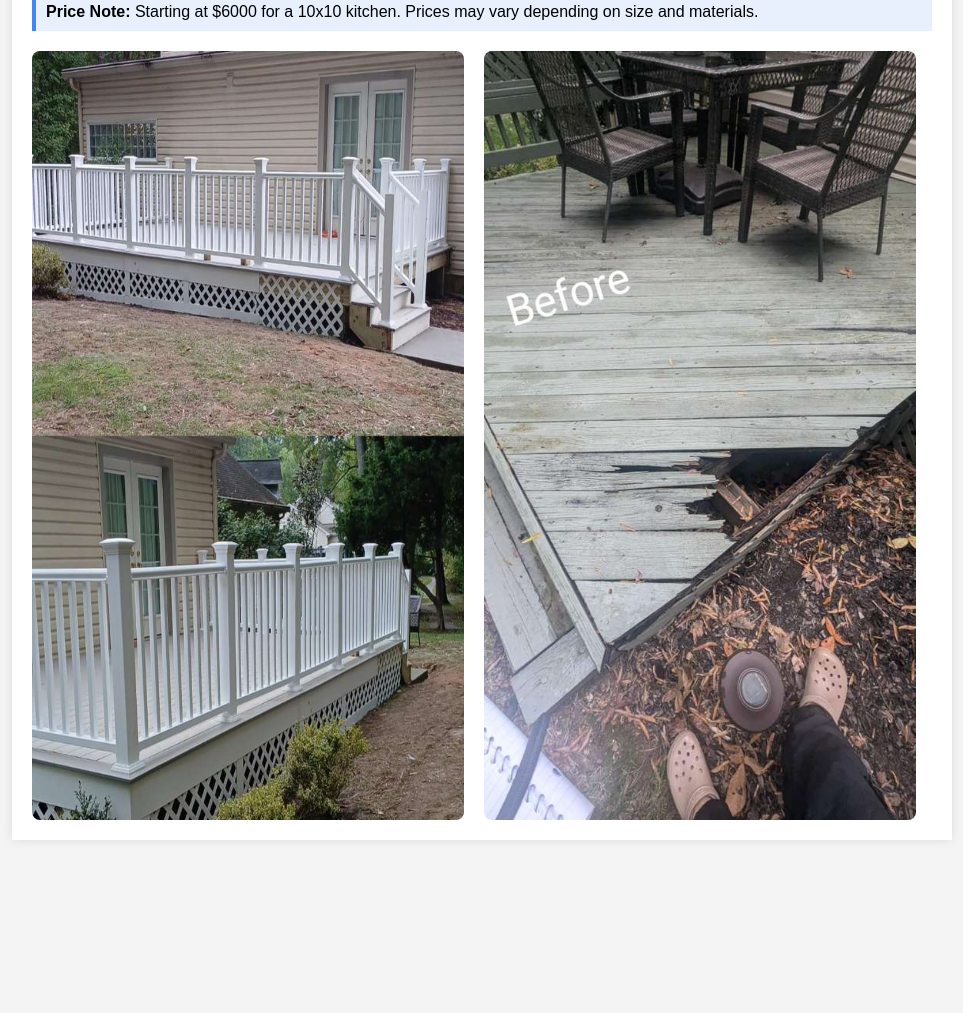
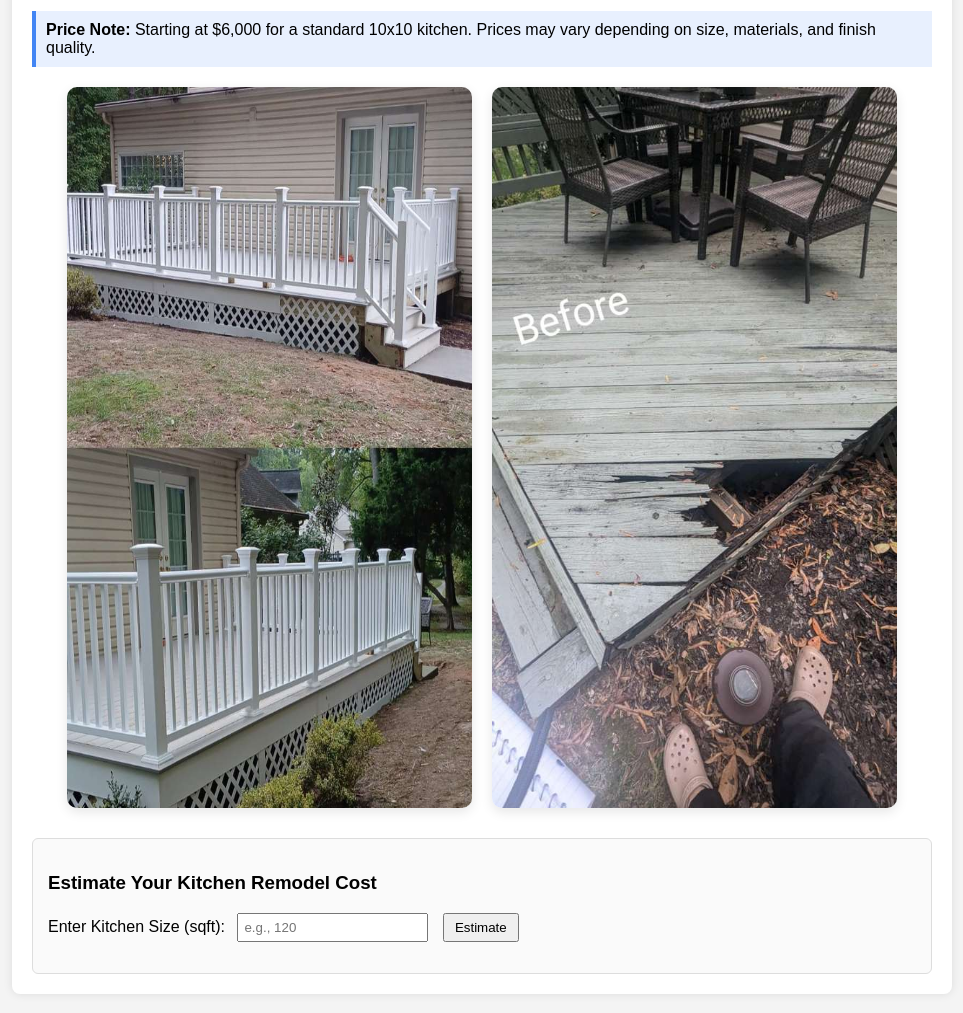
Before and after one commit to Realestateagent-web/Class-A-contracter-Website-, a plain HTML site: page kitchen-remodel.html in a window 1280 px wide. Shown: the part 181-1194 px from the top of the page, without its empty margins (158-1121 px from the left). Before the commit the page ends 1061 px from the top, so only its background shows below. Drawn offline with Linux system fonts and the light colour scheme.

Commit message:
Enhance kitchen remodel page styling and content
Updated the kitchen remodel HTML to enhance styling and content. Added border-radius to the container, improved image hover effects, and refined the price note.

```diff
--- a/kitchen-remodel.html
+++ b/kitchen-remodel.html
@@ -16,6 +16,7 @@
       background: white;
       padding: 20px;
       box-shadow: 0 0 10px rgba(0,0,0,0.1);
+      border-radius: 8px;
     }
     h1 {
       color: #2c3e50;
@@ -31,22 +32,63 @@
       flex-wrap: wrap;
       gap: 20px;
       margin-top: 20px;
+      justify-content: center;
     }
     .gallery img {
-            width: 48%;
-            border-radius: 8px;
+      width: 45%;
+      border-radius: 10px;
+      box-shadow: 0 4px 12px rgba(0,0,0,0.1);
+      transition: transform 0.3s ease, box-shadow 0.3s ease;
+    }
+    .gallery img:hover {
+      transform: scale(1.05);
+      box-shadow: 0 6px 18px rgba(0,0,0,0.25);
     }
     .calculator {
-            margin-top: 20px;
-            background: #fefefe;
+      margin-top: 30px;
+      background: #fafafa;
       padding: 15px;
       border: 1px solid #ddd;
+      border-radius: 6px;
     }
   </style>
 </head>
 <body>
   <div class="container">
     <h1>Kitchen Remodel</h1>
-    <p>Transform your kitchen into a modern, functional space that reflects your style.</p>
-    <div class="note"><strong>Price Note:</strong> Starting at $6000 for a 10x10 kitchen. Prices may vary depending on size and materials.</div>
-<div class="gallery"><img src="MEITU_20241005_091636816.jpg" alt="MEITU_20241005_091636816.jpg" /><img src="MEITU_20241005_091606572.jpg" alt="MEITU_20241005_091606572.jpg" /></div></div></body></html>
+    <p>Transform your kitchen into a modern, functional space that reflects your style. We handle everything — from layout redesigns and cabinetry to lighting, flooring, and high-end finishes.</p>
+    <div class="note">
+      <strong>Price Note:</strong> Starting at $6,000 for a standard 10x10 kitchen. Prices may vary depending on size, materials, and finish quality.
+    </div>
+
+    <!-- Photo Gallery -->
+    <div class="gallery">
+      <img src="./MEITU_20241005_091636816.jpg" alt="Modern Kitchen Remodel - View 1">
+      <img src="./MEITU_20241005_091606572.jpg" alt="Modern Kitchen Remodel - View 2">
+    </div>
+
+    <!-- Calculator (kept your original feature) -->
+    <div class="calculator">
+      <h3>Estimate Your Kitchen Remodel Cost</h3>
+      <label for="size">Enter Kitchen Size (sqft):</label>
+      <input type="number" id="size" placeholder="e.g., 120" style="padding:5px; margin-left:8px;">
+      <button onclick="calculateCost()" style="padding:5px 10px; margin-left:10px;">Estimate</button>
+      <p id="result" style="margin-top:10px; font-weight:bold;"></p>
+    </div>
+  </div>
+
+  <script>
+    function calculateCost() {
+      const sqft = parseFloat(document.getElementById('size').value);
+      if (!sqft || sqft <= 0) {
+        document.getElementById('result').textContent = "Please enter a valid size.";
+        return;
+      }
+      const baseRate = 60; // $60 per sqft as adjustable rate
+      const cost = 6000 + (sqft - 100) * baseRate;
+      document.getElementById('result').textContent =
+        `Estimated Cost: $${cost.toLocaleString()} (approx.)`;
+    }
+  </script>
+</body>
+</html>
```
Lines whose indentation alone changed are shown as unchanged.
